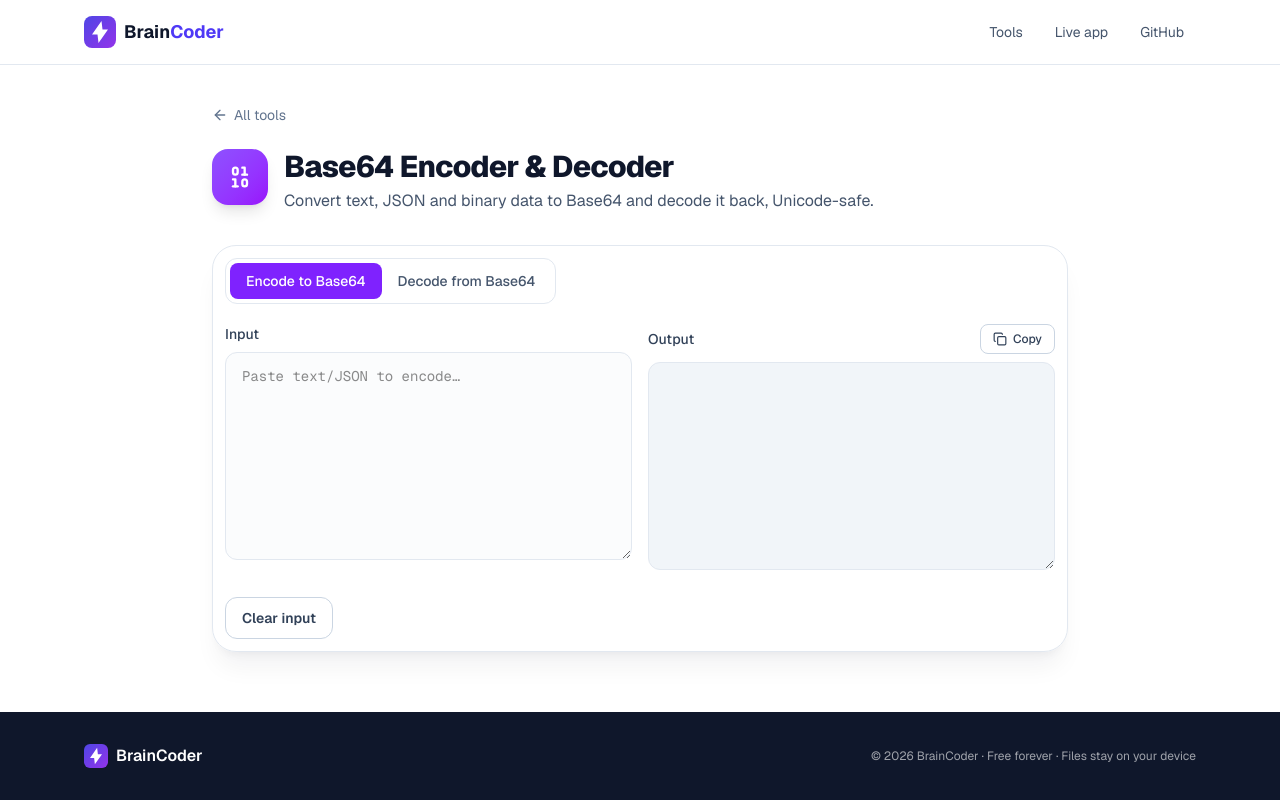
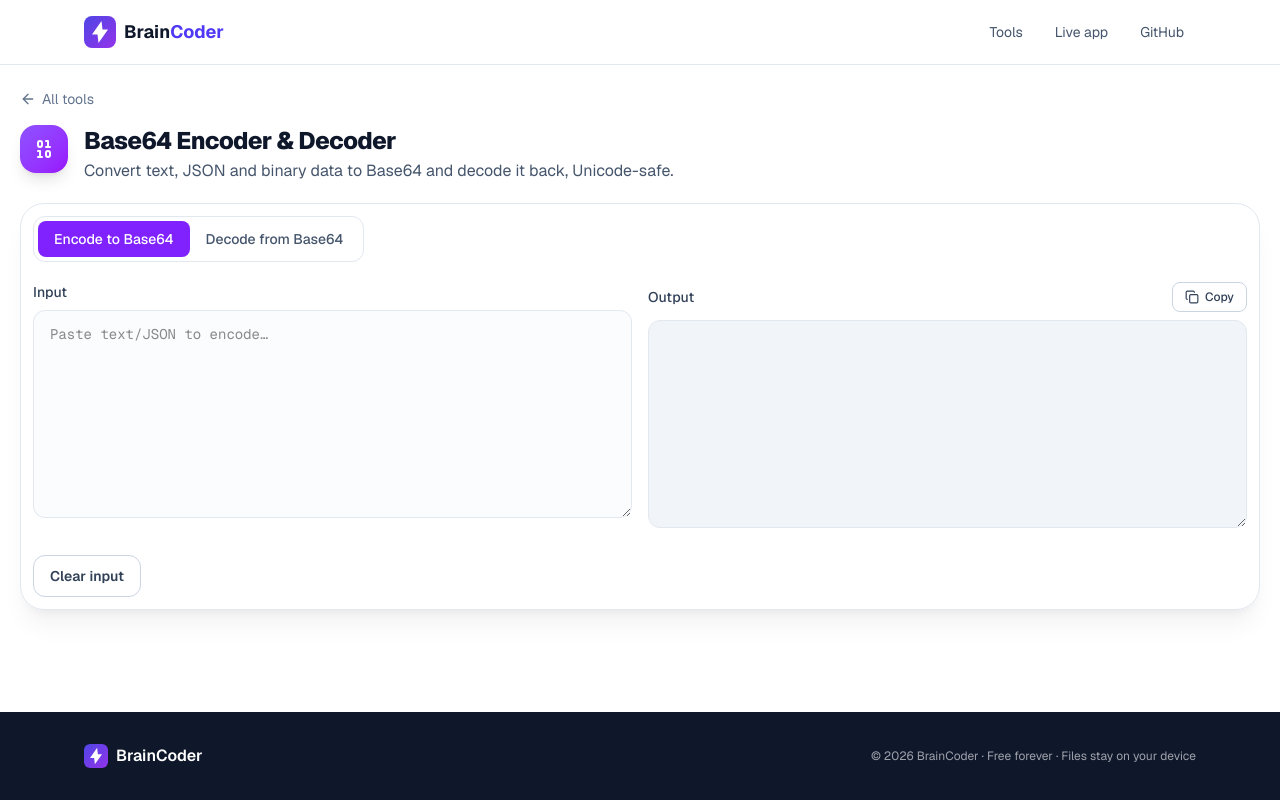
Before and after one commit to RajaSardar/BrainCoder, a Next.js app: page /tools/base64 in a window 1280 px wide. Built offline with nearby package versions, Linux system fonts and the light colour scheme.

Commit message:
make tool pages full-width and gzip tool full-screen

```diff
--- a/src/app/tools/[slug]/page.tsx
+++ b/src/app/tools/[slug]/page.tsx
@@ -23,25 +23,25 @@
   if (!tool) notFound();
 
   return (
-    <div className="max-w-4xl mx-auto px-5 py-10 w-full">
+    <div className="max-w-[90rem] mx-auto px-5 py-6 w-full">
       <Link
         href="/#tools"
-        className="inline-flex items-center gap-1.5 text-sm text-slate-500 hover:text-slate-900 transition mb-6"
+        className="inline-flex items-center gap-1.5 text-sm text-slate-500 hover:text-slate-900 transition mb-4"
       >
         <ArrowLeft className="w-4 h-4" /> All tools
       </Link>
 
-      <div className="flex items-start gap-4 mb-8">
+      <div className="flex items-start gap-4 mb-5">
         <div
-          className={`w-14 h-14 rounded-2xl bg-gradient-to-br ${tool.gradient} flex items-center justify-center shadow-lg shrink-0`}
+          className={`w-12 h-12 rounded-2xl bg-gradient-to-br ${tool.gradient} flex items-center justify-center shadow-lg shrink-0`}
         >
-          <tool.icon className="w-7 h-7 text-white" />
+          <tool.icon className="w-6 h-6 text-white" />
         </div>
         <div>
-          <h1 className="text-3xl font-extrabold tracking-tight text-slate-900">
+          <h1 className="text-2xl font-extrabold tracking-tight text-slate-900">
             {tool.name}
           </h1>
-          <p className="mt-1 text-slate-600">{tool.description}</p>
+          <p className="mt-0.5 text-slate-600">{tool.description}</p>
         </div>
       </div>
 
--- a/src/features/gzip-tool/GzipTool.tsx
+++ b/src/features/gzip-tool/GzipTool.tsx
@@ -253,14 +253,14 @@
         </div>
       </div>
 
-      <div className="grid lg:grid-cols-2 gap-4">
-        <div>
+      <div className="grid lg:grid-cols-2 gap-4 lg:gap-5 lg:h-[calc(100vh-25rem)]">
+        <div className="flex flex-col min-h-[28rem]">
           <p className="text-xs font-medium text-slate-500 mb-2">Input (text)</p>
           <StyledTextarea
             value={input}
             onChange={(e) => setInput(e.target.value)}
-            rows={10}
-            className="min-h-[240px]"
+            rows={12}
+            className="flex-1 min-h-[0] resize-y"
             placeholder={'Paste text to compress, or a {"key":true,"data":"…"} payload / base64 to decompress…'}
           />
           <div className="mt-2 flex flex-wrap gap-2">
@@ -275,9 +275,9 @@
             </Button>
           </div>
         </div>
-        <div>
+        <div className="flex flex-col min-h-[28rem]">
           <p className="text-xs font-medium text-slate-500 mb-2">Output ({outputKind})</p>
-          <div className="min-h-[240px] rounded-xl border border-slate-200 bg-white p-4 text-sm font-mono text-slate-700 whitespace-pre-wrap break-all overflow-auto">
+          <div className="flex-1 min-h-[0] rounded-xl border border-slate-200 bg-white p-4 text-sm font-mono text-slate-700 whitespace-pre-wrap break-all overflow-auto">
             {output || <span className="text-slate-300">Output appears here…</span>}
           </div>
           <div className="mt-2 flex flex-wrap items-center gap-2">
```
